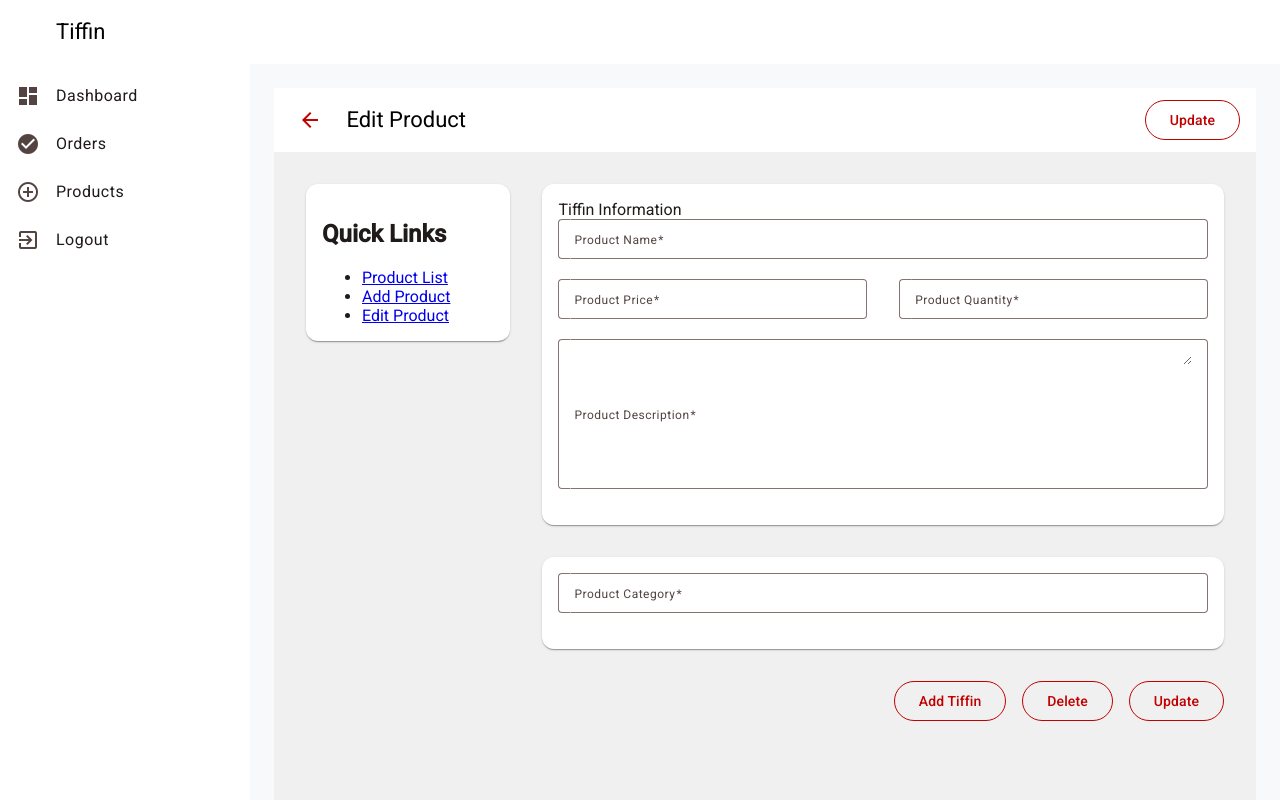
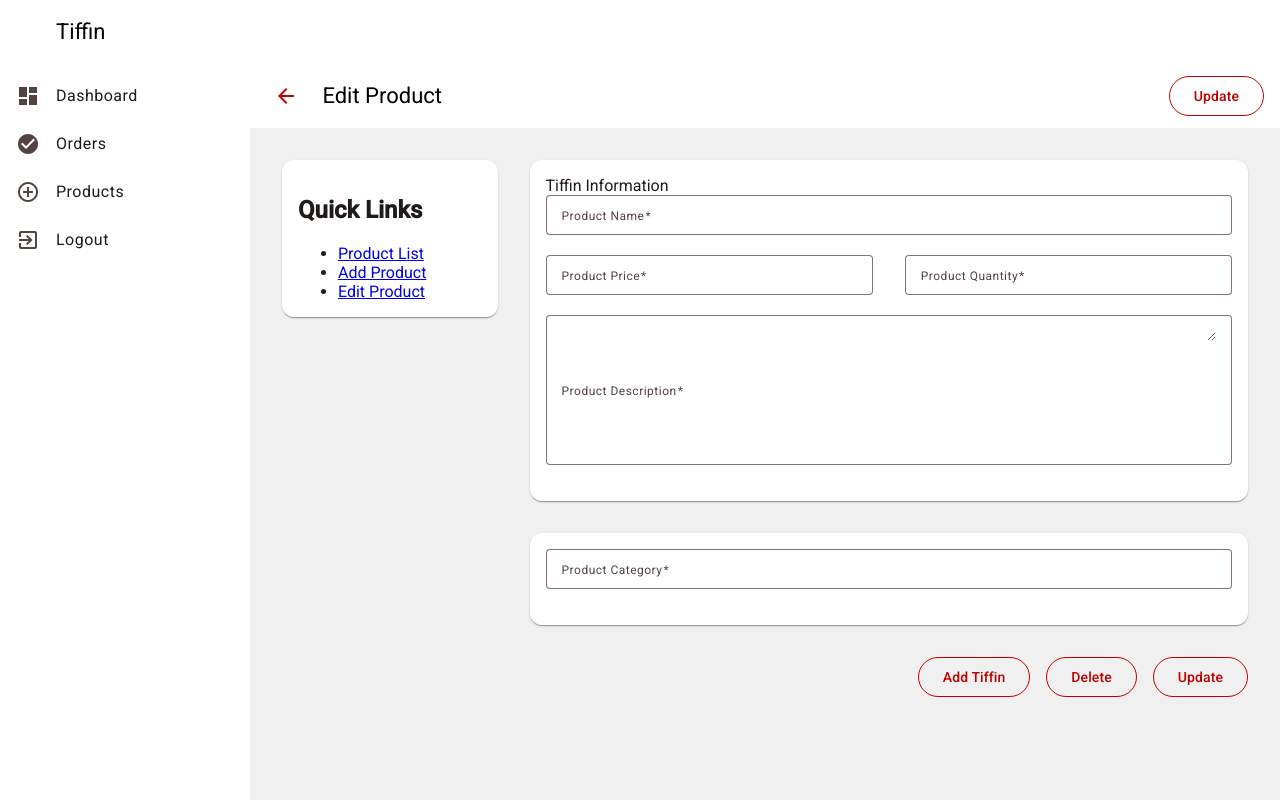
Before and after one commit to Pkjavaqwe/tiffin-service-vendor-application, an Angular app: page /layout/product-view-add in a window 1280 px wide. Built offline with nearby package versions, Linux system fonts and the light colour scheme; no server answers.

Commit message:
.content padding removed

```diff
--- a/src/app/layout/layout.component.scss
+++ b/src/app/layout/layout.component.scss
@@ -10,7 +10,7 @@
   color: white;
 }
 .content {
-  padding: 24px;
+  // padding: 24px;
   background-color: #f8f9fa;
   height: calc(100vh - 56px);
 }
--- a/src/app/layout/product/product-view/product-view.component.ts
+++ b/src/app/layout/product/product-view/product-view.component.ts
@@ -14,6 +14,7 @@ import { MatToolbarModule } from '@angular/material/toolbar';
 import { MatSlideToggleModule } from '@angular/material/slide-toggle';
 import { ProductsService } from '../services/products.service';
 import { Tiffin } from '../models/tiffin';
+import { HttpClient } from '@angular/common/http';
 @Component({
   selector: 'app-product-view',
   imports: [ReactiveFormsModule,
@@ -36,7 +37,8 @@ export class ProductViewComponent {
   tiffinForm!: FormGroup;
   tiffin!: Tiffin;
   routeUrl: string | undefined = ""
-  constructor(private router: Router, private activeRoute: ActivatedRoute, private productService: ProductsService) {
+  uploadedImageUrl: string = '';
+  constructor(private router: Router, private activeRoute: ActivatedRoute, private productService: ProductsService, private http: HttpClient) {
     const routeParams = this.activeRoute.snapshot.paramMap.get('_id')
     this.routeUrl = activeRoute.snapshot.routeConfig?.path
     if (routeParams != null) {
@@ -50,7 +52,7 @@ export class ProductViewComponent {
       tiffin_available_quantity: new FormControl('', [Validators.required]),
       tiffin_description: new FormControl('', [Validators.required]),
       tiffin_type: new FormControl('', [Validators.required]),
-      // tiffin_image_url: new FormControl(''),
+      tiffin_image_url: new FormControl(''),
     })
   }
 
@@ -71,6 +73,24 @@ export class ProductViewComponent {
       this.updateTiffin();
     }
   }
+  onFileSelected(event: Event): void {
+    const file = (event.target as HTMLInputElement).files?.[0];
+    if (file) {
+      const formData = new FormData();
+      formData.append('recfile', file);
+
+      this.http.post<{ image: string }>('http://localhost:5000/api/auth/uploaduserimage', formData).subscribe({
+        next: (response) => {
+          this.uploadedImageUrl = response.image;
+          this.tiffinForm.patchValue({ tiffin_image_url: this.uploadedImageUrl });
+        },
+        error: (error) => {
+          console.error('Image upload failed:', error);
+        }
+      });
+    }
+  }
+
   getOneTiffin(_id: string) {
     console.log('Get one tiffin');
     console.log(_id);
--- a/src/styles.scss
+++ b/src/styles.scss
@@ -6,7 +6,7 @@ body {
 body {
   margin: 0;
   font-family: Roboto, "Helvetica Neue", sans-serif;
-  background-color: #f0f0f0;
+  // background-color: #f0f0f0;
 }
 html {
   @include mat.theme(
@@ -22,9 +22,9 @@ html {
   );
 }
 
-body {
-  color: var(--mat-sys-on-surface);
-}
+// body {
+//   color: var(--mat-sys-on-surface);
+// }
 :root {
   @include mat.toolbar-overrides(
     (
```
Also changed, not shown: src/app/layout/product/product-view/product-view.component.html (+4 -3 lines).
